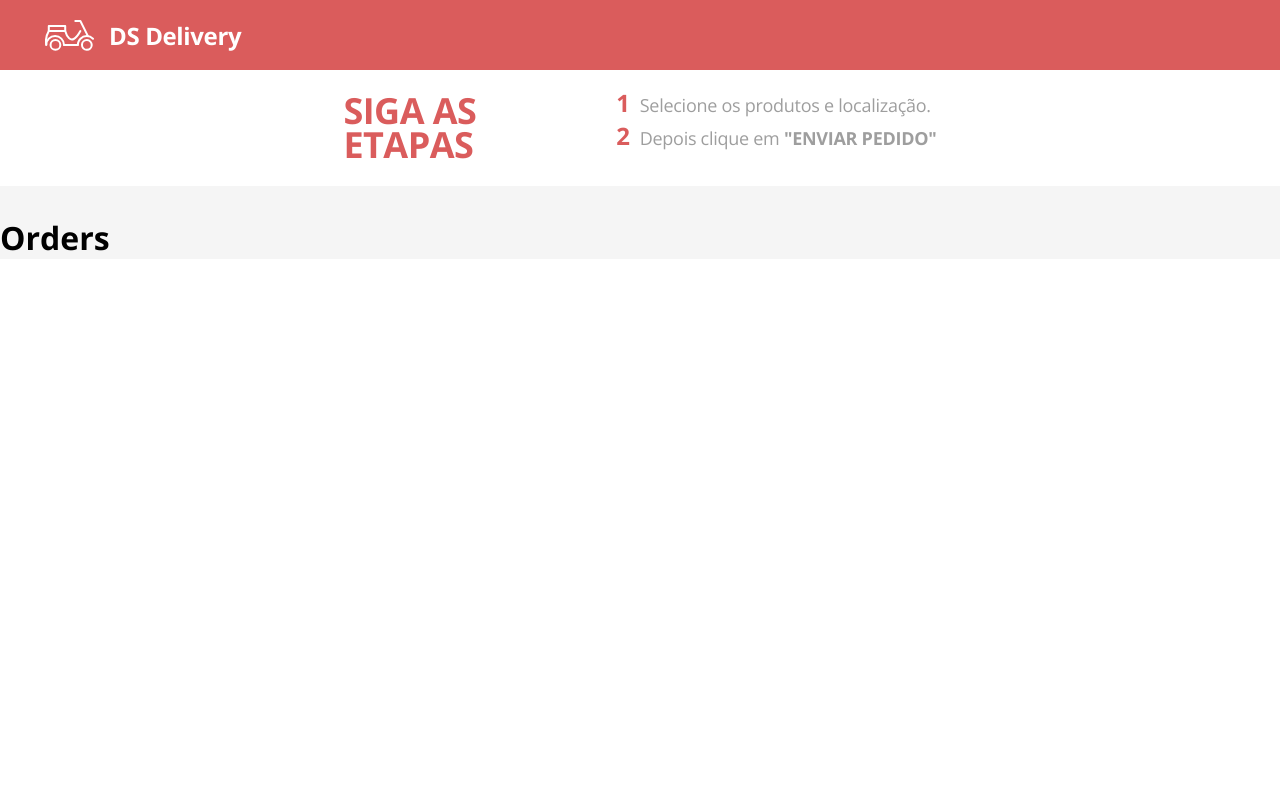
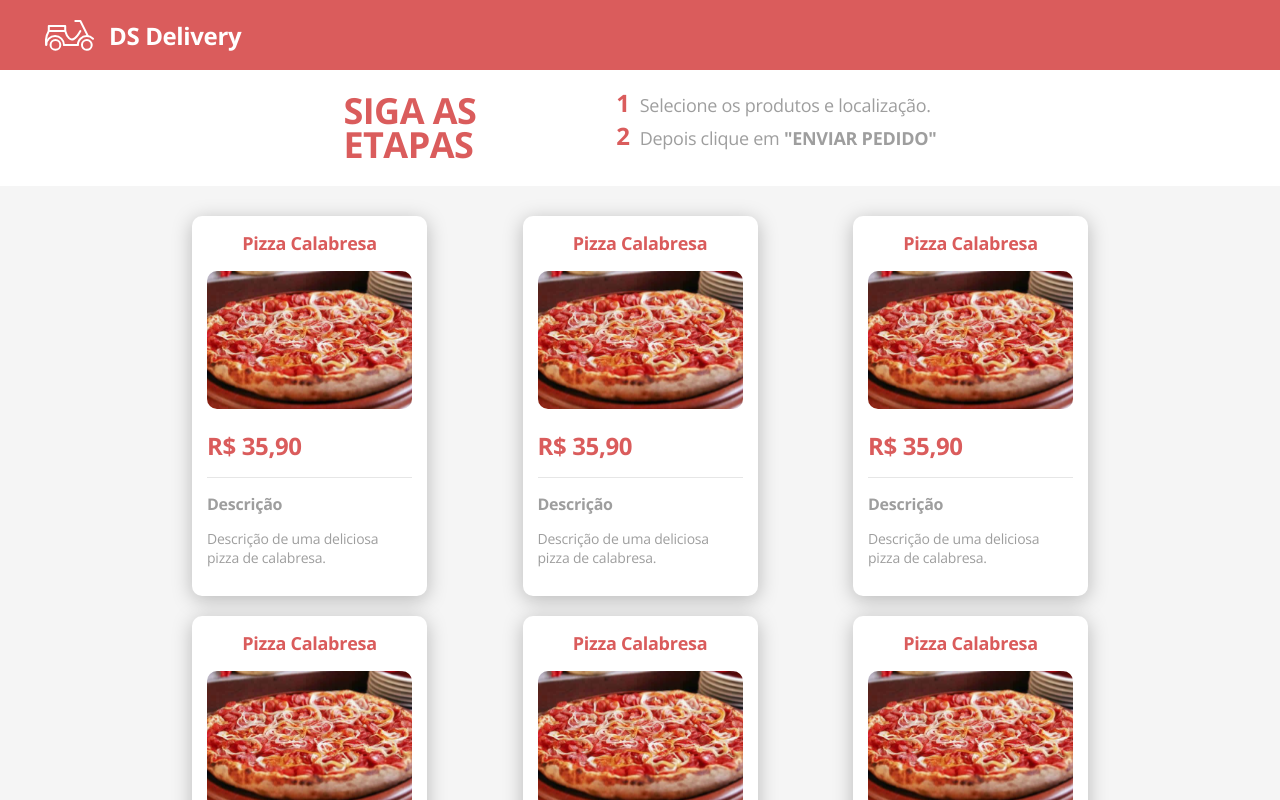
Before and after one commit to rbarbosa1985/dsdeliver-sds2, a React (Create React App) app in the folder front-web/: page /orders in a window 1280 px wide. Shown: the top 800 px of the page. Built offline with nearby package versions, Linux system fonts and the light colour scheme.

Commit message:
Product Card

```diff
--- a/front-web/src/App.tsx
+++ b/front-web/src/App.tsx
@@ -1,6 +1,4 @@
 import './App.css';
-import Home from './Home';
-import Navbar from './Navbar';
 import Routes from './routes';
 
 function App() {
--- /dev/null
+++ b/front-web/src/Orders/ProductCard.tsx
@@ -0,0 +1,20 @@
+import { ReactComponent as Pizza} from './pizza.svg';
+
+function ProductCard() {
+     return (
+          <div className="order-card-container">
+               <h3 className="order-card-title">
+                    Pizza Calabresa
+               </h3>
+               <Pizza className="order-card-image" />
+               <h3 className="order-card-price">R$ 35,90</h3>
+               <div className="order-card-description">
+                    <h3>Descrição</h3>
+                    <p>
+                         Descrição de uma deliciosa pizza de calabresa.
+                    </p>
+               </div>
+          </div>
+     )
+}
+export default ProductCard;
--- /dev/null
+++ b/front-web/src/Orders/ProductsList.tsx
@@ -0,0 +1,17 @@
+import ProductCard from "./ProductCard";
+
+function ProductsList() {
+     return (
+          <div className="orders-list-container">
+               <div className="orders-list-items">
+                    <ProductCard/>
+                    <ProductCard/>
+                    <ProductCard/>
+                    <ProductCard/>
+                    <ProductCard/>
+                    <ProductCard/>
+               </div>
+          </div>
+     )
+}
+export default ProductsList;
--- a/front-web/src/Orders/index.tsx
+++ b/front-web/src/Orders/index.tsx
@@ -1,3 +1,4 @@
+import ProductsList from './ProductsList';
 import StepsHeader from './StepsHeaders';
 import './styles.css';
 
@@ -5,7 +6,7 @@ function Orders() {
      return (
           <div className="orders-container">
                <StepsHeader/>
-               <h1>Orders</h1>
+               <ProductsList/>
           </div>
      )
 }
```
Also changed, not shown: front-web/src/Orders/pizza.svg (added), 1 other file (tests, documents, lock files or other folders).
